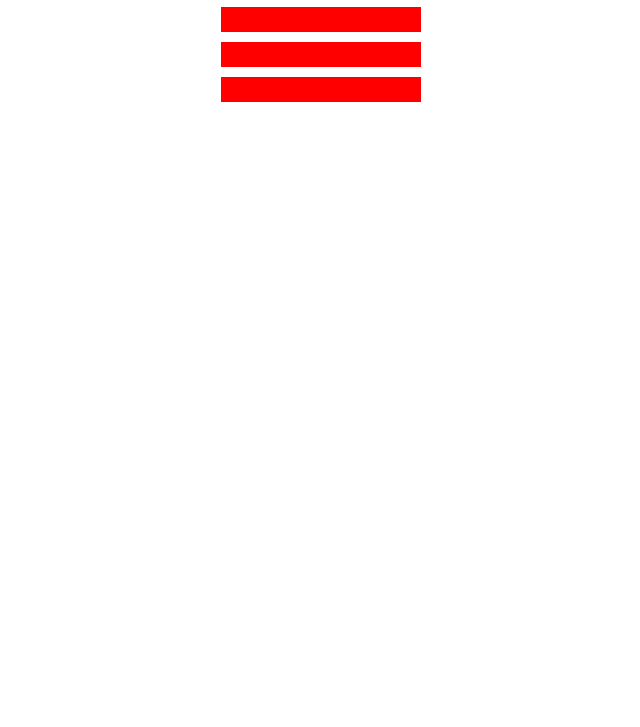
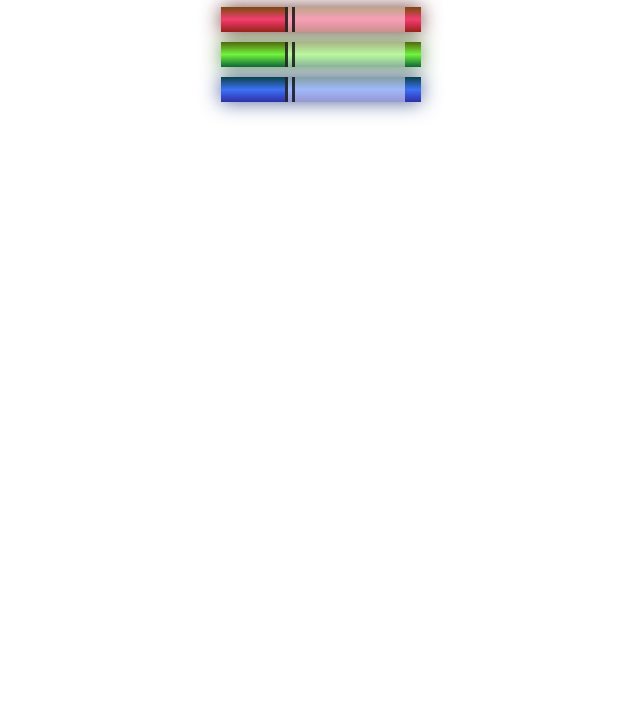
Before and after one commit to Sylva-q/Color-markers, a plain HTML site: page index.html in a window 1280 px wide. Shown: the part 73-800 px from the top of the page, without its empty margins (319-959 px from the left). Drawn offline with Linux system fonts and the light colour scheme.

Commit message:
Update styles.css
Practice 3 ways to display color: rgb, hex and hsl and how to show gradients;
Practice box-model concepts through styling (shadows, borders) and spacing.

```diff
--- a/styles.css
+++ b/styles.css
@@ -5,7 +5,37 @@ h1 {
 .marker {
   width: 200px;
   height: 25px;
-  background-color: red;
   margin: 10px auto;
   /*When the shorthand margin property has two values, it sets margin-top and margin-bottom to the first value, and margin-left and margin-right to the second value.*/
 }
+
+.cap {
+  width: 60px;
+  height: 25px;
+}
+
+.sleeve {
+  width: 110px;
+  height: 25px;
+  background-color: rgba(255, 255, 255, 0.5);
+  border-left: 10px double rgba(0, 0, 0, 0.75);
+}
+
+.cap, .sleeve {
+  display: inline-block;
+}
+
+.red {
+  background: linear-gradient(rgb(122, 74, 14), rgb(245, 62, 113), rgb(162, 27, 27));
+  box-shadow: 0 0 20px 0 rgba(83, 14, 14, 0.8);
+}
+
+.green {
+  background: linear-gradient(#55680D, #71F53E, #116C31);
+  box-shadow: 0 0 20px 0 #3B7E20CC;
+}
+
+.blue {
+  background: linear-gradient(hsl(186, 76%, 16%), hsl(223, 90%, 60%), hsl(240, 56%, 42%));
+  box-shadow: 0 0 20px 0 hsla(223,59%,31%,0.8);
+}
```
